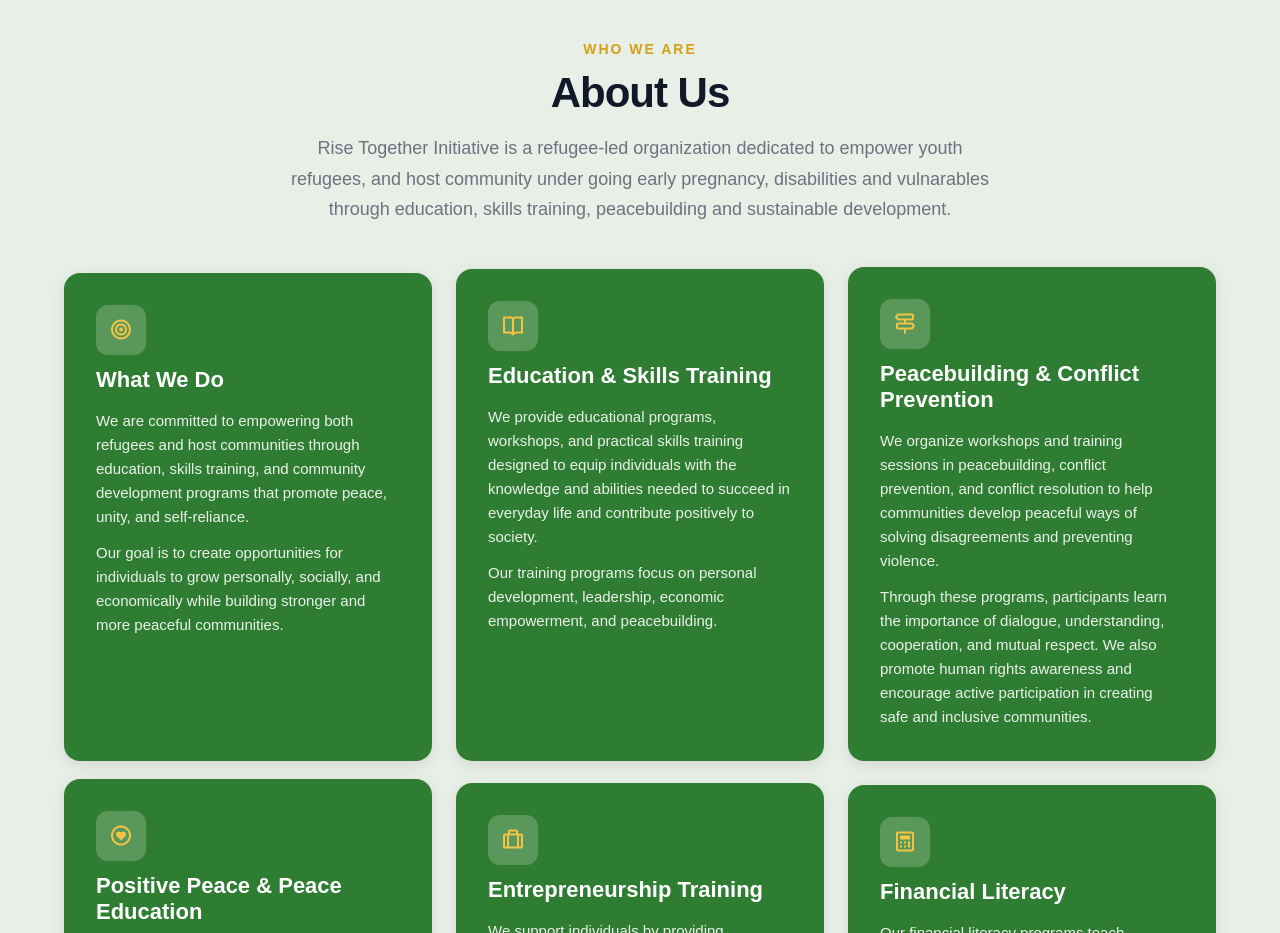
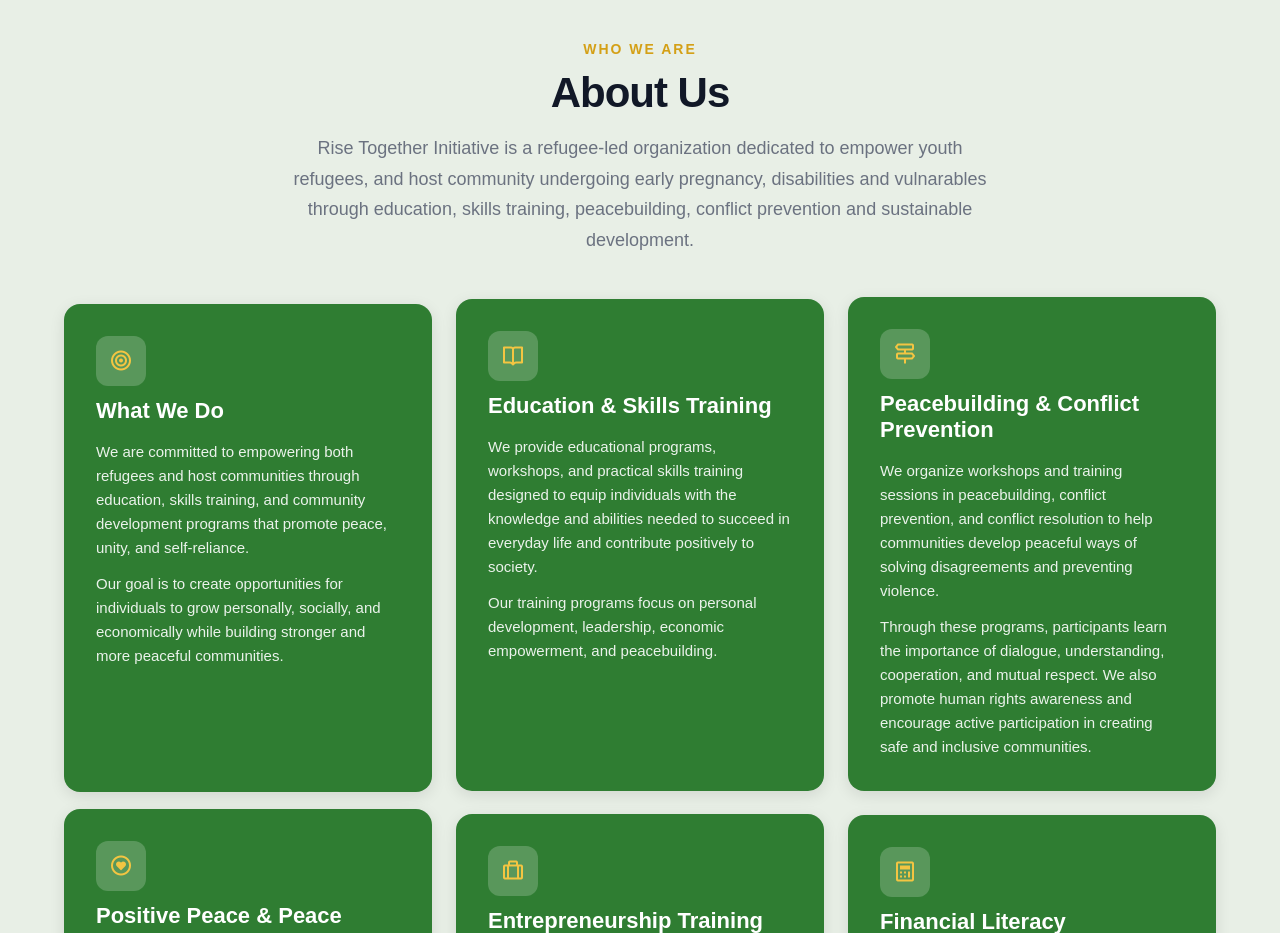
Before and after one commit to GrideLock/RTI, a plain HTML site: page index.html in a window 1280 px wide. Shown: the part 960-1893 px from the top of the page. Drawn offline with nearby package versions, Linux system fonts and the light colour scheme.

Commit message:
edited text

```diff
--- a/index.html
+++ b/index.html
@@ -56,7 +56,7 @@
             <div class="about-header">
                 <span class="about-subtitle">Who We Are</span>
                 <h2 class="about-title">About Us</h2>
-                <p class="about-intro">Rise Together Initiative is a refugee-led organization dedicated to empower youth refugees, and host community under going early pregnancy, disabilities and vulnarables through education, skills training, peacebuilding and sustainable development.</p>
+                <p class="about-intro">Rise Together Initiative is a refugee-led organization dedicated to empower youth refugees, and host community undergoing early pregnancy, disabilities and vulnarables through education, skills training, peacebuilding, conflict prevention and sustainable development.</p>
             </div>
             <div class="about-grid">
                 <div class="about-card">
```
